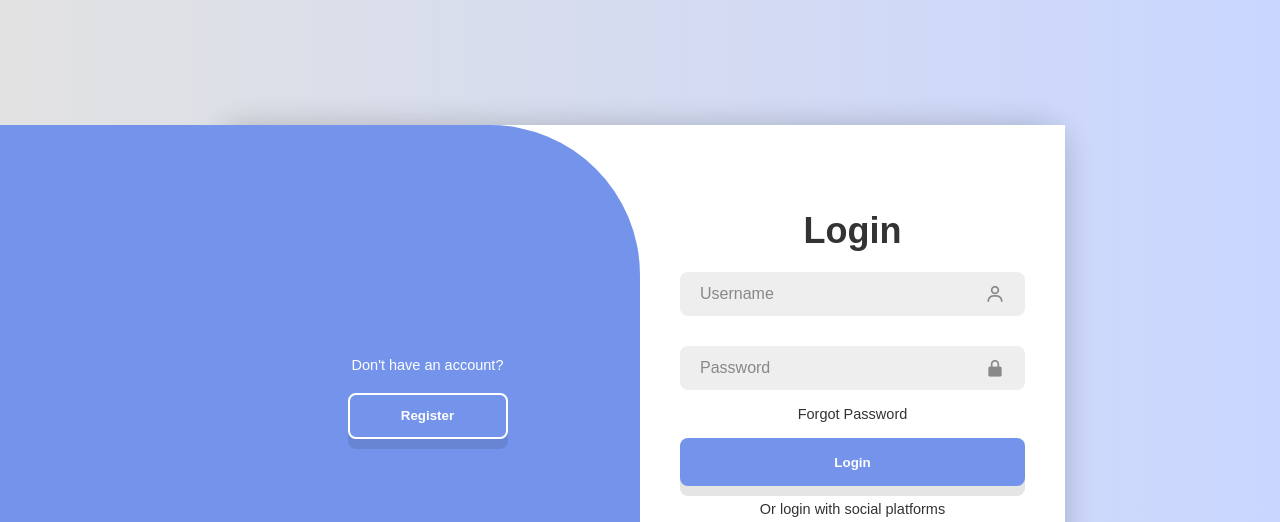
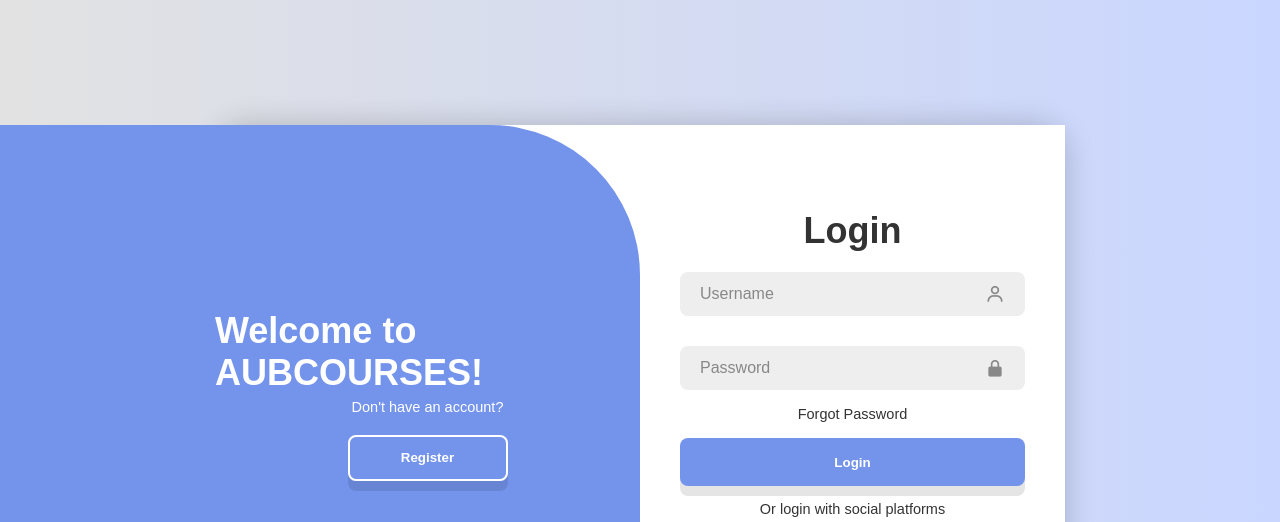
Before and after one commit to ahmadj3000/AubCourses, a plain HTML site: page index.html in a window 1280 px wide. Shown: the top 522 px of the page. Drawn offline with nearby package versions, Linux system fonts and the light colour scheme; a web font is replaced by a local one.

Commit message:
updated text

```diff
--- a/index.html
+++ b/index.html
@@ -66,7 +66,7 @@
     <div class="toggle-box">
         <div class="toggle-panel toggle-left">
         <h1>
-
+            Welcome to AUBCOURSES!
         </h1>
         <p>Don't have an account?</p>
         <button class="btn register-btn">Register</button>
```
